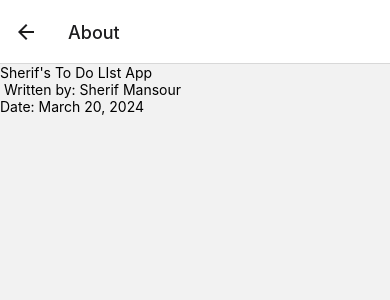
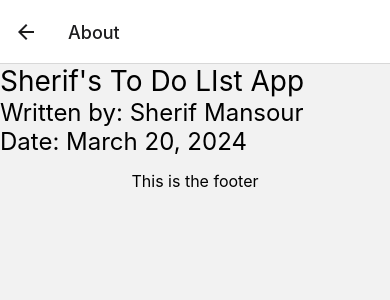
Before and after one commit to Sherif-Mansour/SherifsToDoListApp, a React Native app: screen /About in a window 390 px wide. Shown: the top 300 px of the page. Built offline with nearby package versions, Linux system fonts and the light colour scheme.

Commit message:
Lab 5 - Layout & Header/Footer

```diff
--- /dev/null
+++ b/src/layouts/MainLayout.jsx
@@ -0,0 +1,22 @@
+import React from 'react';
+import {View, StyleSheet, Text} from 'react-native';
+
+const MainLayout = ({children}) => {
+  return (
+    <>
+      {children}
+      <Text style={{marginTop: 15, fontSize: 16, textAlign: 'center'}}>
+        This is the footer
+      </Text>
+    </>
+  );
+};
+
+const styles = StyleSheet.create({
+  container: {
+    flex: 1,
+    padding: 20,
+  },
+});
+
+export default MainLayout;
--- a/src/screens/AboutScreen.jsx
+++ b/src/screens/AboutScreen.jsx
@@ -1,14 +1,25 @@
 import React from 'react';
-import {Text} from 'react-native';
+import {StyleSheet, Text} from 'react-native';
+import MainLayout from '../layouts/MainLayout';
 
 const AboutScreen = ({}) => {
   return (
     <>
-      <Text>Sherif's To Do LIst App</Text>
-      <Text> Written by: Sherif Mansour</Text>
-      <Text>Date: March 20, 2024</Text>
+      <MainLayout>
+        <Text style={styles.header}>Sherif's To Do LIst App</Text>
+        <Text style={styles.text}>Written by: Sherif Mansour</Text>
+        <Text style={styles.text}>Date: March 20, 2024</Text>
+      </MainLayout>
     </>
   );
 };
+const styles = StyleSheet.create({
+  header: {
+    fontSize: 28,
+  },
+  text: {
+    fontSize: 24,
+  },
+});
 
 export default AboutScreen;
--- a/src/screens/HomeScreen.jsx
+++ b/src/screens/HomeScreen.jsx
@@ -4,6 +4,7 @@ import {SafeAreaView, Button} from 'react-native';
 
 import ToDoList from '../components/ToDoList';
 import ToDoForm from '../components/ToDoForm';
+import MainLayout from '../layouts/MainLayout';
 
 const HomeScreen = ({navigation}) => {
   const [tasks, setTasks] = useState(['Do laundry', 'Go to gym', 'Walk dog']);
@@ -16,6 +17,7 @@ const HomeScreen = ({navigation}) => {
 
   return (
     <>
+      <MainLayout>
         <SafeAreaView>
           <ToDoList tasks={tasks} />
           <ToDoForm addTask={handleAddTask} />
@@ -24,6 +26,7 @@ const HomeScreen = ({navigation}) => {
             onPress={() => navigation.navigate('About')}
           />
         </SafeAreaView>
+      </MainLayout>
     </>
   );
 };
```
Lines whose indentation alone changed are shown as unchanged.
